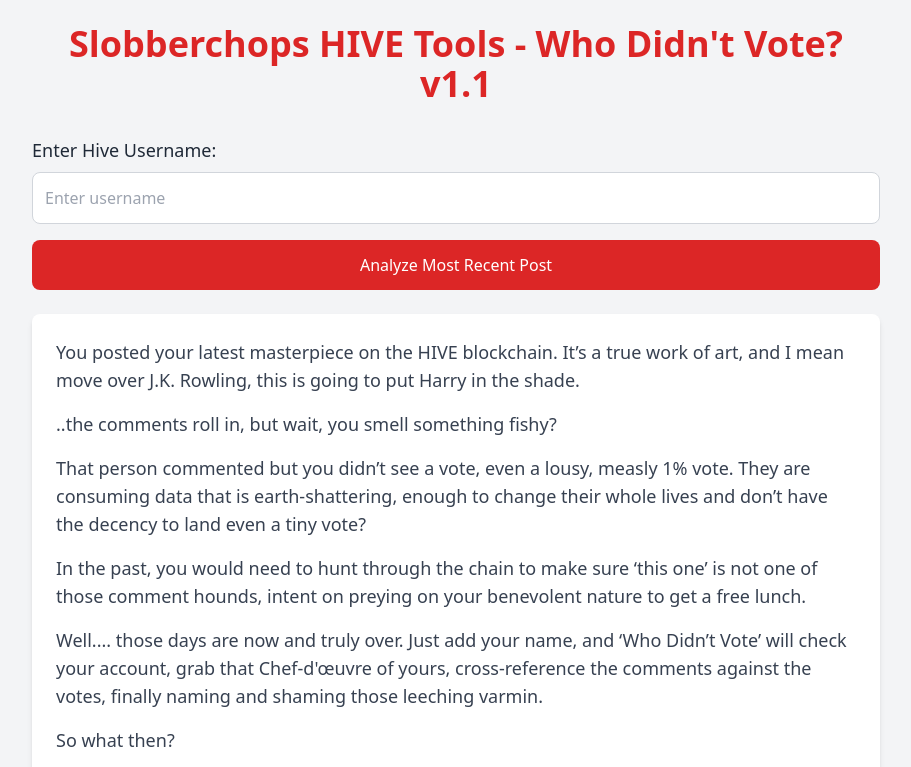
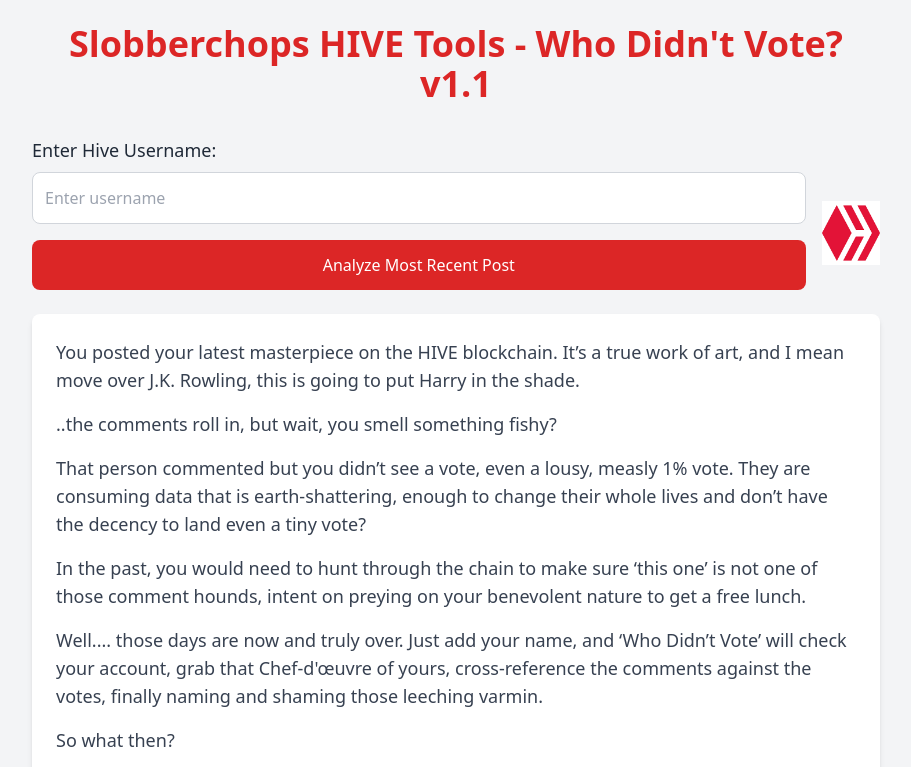
Before and after one commit to BrynRogersTHG/Slobberchops-Hive-Tools, a plain HTML site: page index.html in a window 1280 px wide. Shown: the top 767 px of the page, without its empty margins (184-1095 px from the left). Drawn offline with nearby package versions, Linux system fonts and the light colour scheme.

Commit message:
Add files via upload

```diff
--- a/index.html
+++ b/index.html
@@ -22,12 +22,19 @@
   <div class="max-w-4xl mx-auto p-6">
     <h1 class="text-4xl font-bold text-center text-red-600 mb-8">Slobberchops HIVE Tools - Who Didn't Vote? v1.1</h1>
 
-    <!-- Input for username -->
-    <div class="mb-6">
-      <label for="username" class="block text-lg font-medium text-gray-800">Enter Hive Username:</label>
-      <input type="text" id="username" placeholder="Enter username" class="mt-2 p-3 w-full border border-gray-300 rounded-lg focus:outline-none focus:ring-2 focus:ring-blue-500" />
-      <button onclick="startAnalysis()" class="mt-4 p-3 w-full bg-red-600 text-white rounded-lg hover:bg-red-600 transition">Analyze Most Recent Post</button>
-    </div>
+    <div class="mb-6 flex items-center space-x-4">
+        <!-- Input for username -->
+        <div class="w-full">
+          <label for="username" class="block text-lg font-medium text-gray-800">Enter Hive Username:</label>
+          <input type="text" id="username" placeholder="Enter username" class="mt-2 p-3 w-full border border-gray-300 rounded-lg focus:outline-none focus:ring-2 focus:ring-blue-500" />
+          <button onclick="startAnalysis()" class="mt-4 p-3 w-full bg-red-600 text-white rounded-lg hover:bg-red-600 transition">Analyze Most Recent Post</button>
+        </div>
+
+        <!-- Image on the right -->
+        <div class="mt-10">
+            <img src="img/sml-hive-blockchain-hive-logo.png" alt="HIVE Logo" class="w-16 h-16" />
+          </div>
+      </div>
 
     <!-- Explanation Text -->
     <div class="bg-white p-6 rounded-lg shadow-md mb-6">
```
